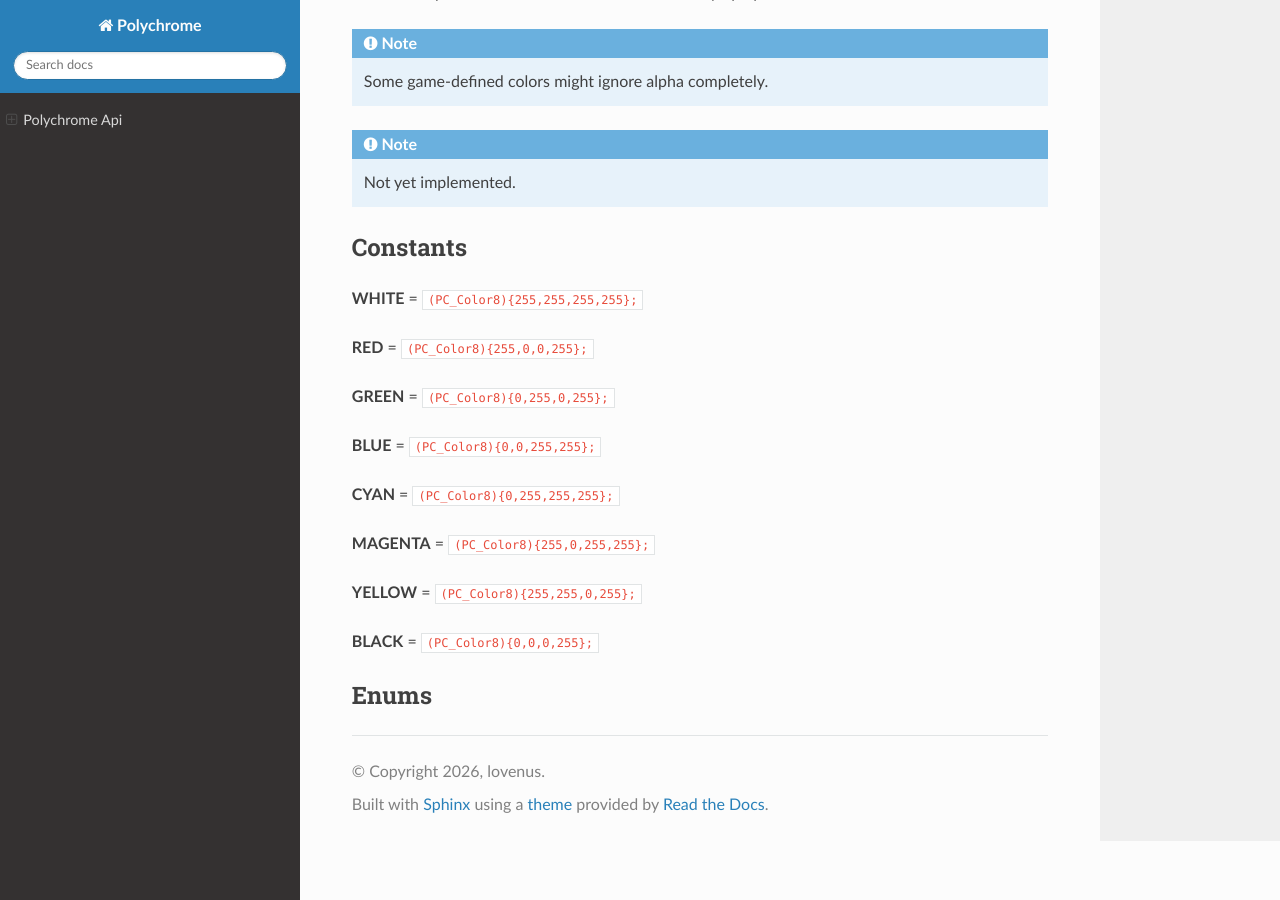
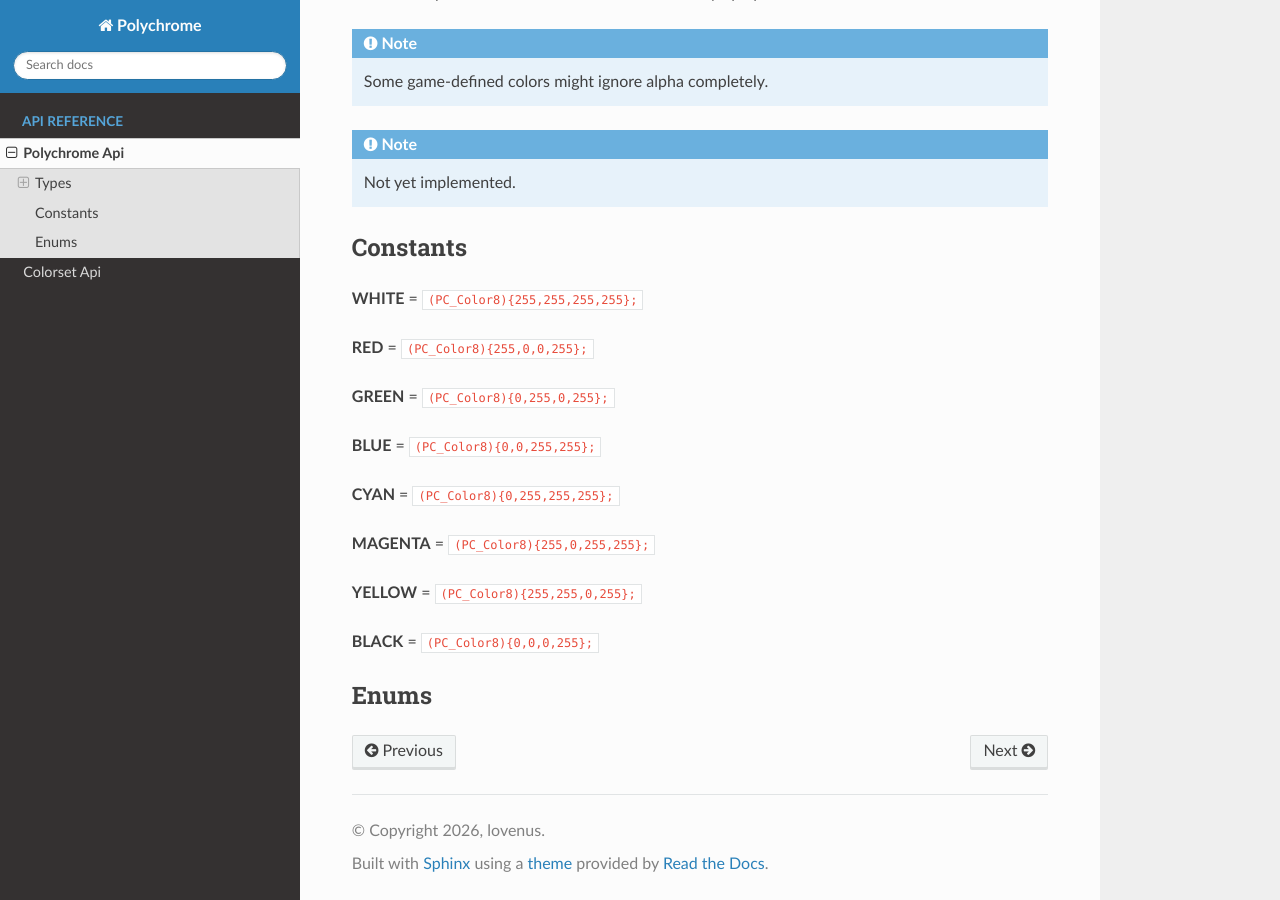
Before and after one commit to MoonSquaredd/Polychrome, a Sphinx documentation site: the page built from docs/api/api_polychrome.rst, in a window 1280 px wide and 900 px high, scrolled down 1744 px. Built offline with Sphinx 7.4.7 and the Read the Docs theme 3.1.0, drawn with Linux system fonts in a browser that asks for light colours; pages that are not in the unit, such as notebooks, are missing from menus.

Commit message:
docs part 10

```diff
--- a/docs/index.rst
+++ b/docs/index.rst
@@ -17,4 +17,5 @@ Contents
 	:caption: Api reference
 	:name: sec-api-ref
 
-	api/index
+	api/api_polychrome
+	api/api_colorset
```
